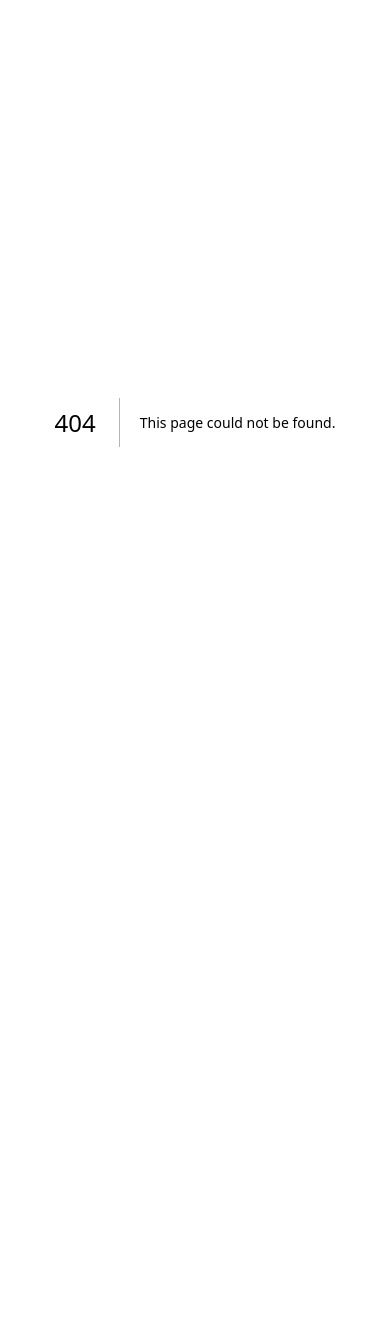
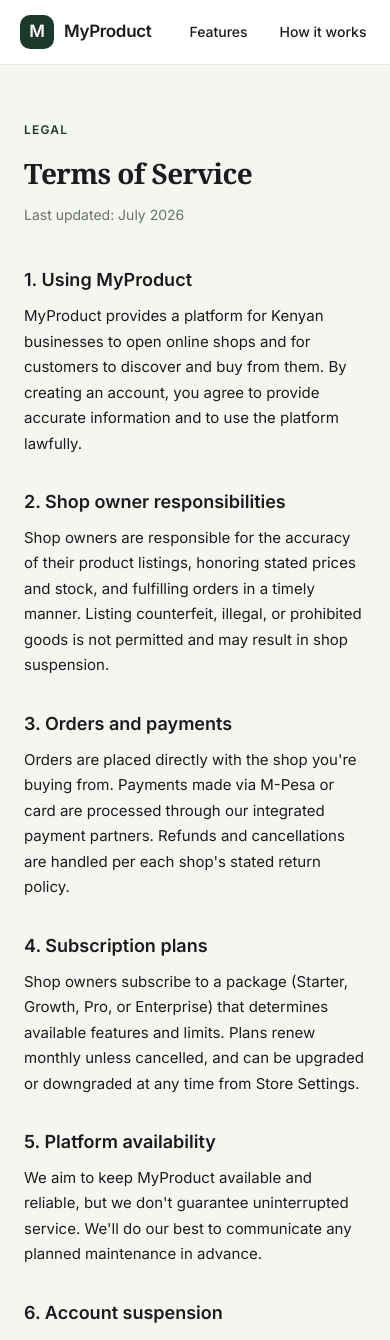
Before and after one commit to MyProduct-com/myproduct, a Next.js app: page /terms in a window 390 px wide. Before the commit this address had no page. Shown: the top 1340 px of the page. Before the commit the page ends 844 px from the top, so only its background shows below. Built offline with nearby package versions, Linux system fonts and the light colour scheme.

Commit message:
made the landing page footer responsive

```diff
--- /dev/null
+++ b/src/app/privacy/page.tsx
@@ -0,0 +1,66 @@
+"use client";
+import Nav from "@/landing/Nav";
+import Footer from "@/landing/Footer";
+import { C } from "@/landing/Constants";
+
+const SECTIONS: { title: string; body: string }[] = [
+  {
+    title: "1. Information we collect",
+    body: "When you create an account, open a shop, or place an order on MyProduct, we collect information such as your name, email address, phone number, delivery address, and payment details (processed securely via M-Pesa or our card processor — we never store raw card numbers). Shop owners additionally provide business details such as store name and product catalog data.",
+  },
+  {
+    title: "2. How we use your information",
+    body: "We use your information to operate the platform: processing orders and payments, enabling shops to fulfil deliveries, providing customer support, sending order and account notifications, and improving the product. We do not sell your personal data to third parties.",
+  },
+  {
+    title: "3. Sharing with sellers and partners",
+    body: "When you place an order, the relevant shop owner receives the information needed to fulfil it (name, delivery address, phone number, order contents). Payment processors and delivery partners receive only what they need to complete a transaction or delivery.",
+  },
+  {
+    title: "4. Data security",
+    body: "We use industry-standard measures — encrypted connections, hashed passwords, and access-controlled infrastructure — to protect your data. No system is 100% secure, and we encourage you to use a strong, unique password for your account.",
+  },
+  {
+    title: "5. Your rights",
+    body: "You can access, correct, or request deletion of your personal data at any time from your account settings, or by contacting us directly. Shop owners can export their store data on request.",
+  },
+  {
+    title: "6. Cookies",
+    body: "We use essential cookies to keep you signed in and remember your preferences (such as theme and sidebar settings). We do not use third-party advertising trackers.",
+  },
+  {
+    title: "7. Changes to this policy",
+    body: "We may update this policy as the platform evolves. Material changes will be communicated via email or an in-app notice before they take effect.",
+  },
+];
+
+export default function PrivacyPolicyPage() {
+  return (
+    <div style={{ fontFamily: "'Inter', system-ui, sans-serif", background: C.canvas, minHeight: "100vh" }}>
+      <Nav scrolled={true} />
+      <main style={{ maxWidth: 760, margin: "0 auto", padding: "120px 24px 80px" }}>
+        <p style={{ fontSize: 12, fontWeight: 700, color: C.action, textTransform: "uppercase", letterSpacing: "0.1em", marginBottom: 12 }}>
+          Legal
+        </p>
+        <h1 style={{ fontFamily: "'Playfair Display', Georgia, serif", fontSize: "clamp(28px, 4vw, 40px)", fontWeight: 700, color: C.ink, marginBottom: 8, letterSpacing: "-0.02em" }}>
+          Privacy Policy
+        </h1>
+        <p style={{ fontSize: 14, color: C.slate, marginBottom: 40 }}>Last updated: July 2026</p>
+
+        <div style={{ display: "flex", flexDirection: "column", gap: 32 }}>
+          {SECTIONS.map((s) => (
+            <div key={s.title}>
+              <h2 style={{ fontSize: 18, fontWeight: 700, color: C.ink, marginBottom: 8 }}>{s.title}</h2>
+              <p style={{ fontSize: 15, lineHeight: 1.7, color: C.charcoal }}>{s.body}</p>
+            </div>
+          ))}
+        </div>
+
+        <p style={{ fontSize: 14, color: C.slate, marginTop: 48 }}>
+          Questions about this policy? Reach us via the contact link in the footer below.
+        </p>
+      </main>
+      <Footer />
+    </div>
+  );
+}
--- /dev/null
+++ b/src/app/terms/page.tsx
@@ -0,0 +1,70 @@
+"use client";
+import Nav from "@/landing/Nav";
+import Footer from "@/landing/Footer";
+import { C } from "@/landing/Constants";
+
+const SECTIONS: { title: string; body: string }[] = [
+  {
+    title: "1. Using MyProduct",
+    body: "MyProduct provides a platform for Kenyan businesses to open online shops and for customers to discover and buy from them. By creating an account, you agree to provide accurate information and to use the platform lawfully.",
+  },
+  {
+    title: "2. Shop owner responsibilities",
+    body: "Shop owners are responsible for the accuracy of their product listings, honoring stated prices and stock, and fulfilling orders in a timely manner. Listing counterfeit, illegal, or prohibited goods is not permitted and may result in shop suspension.",
+  },
+  {
+    title: "3. Orders and payments",
+    body: "Orders are placed directly with the shop you're buying from. Payments made via M-Pesa or card are processed through our integrated payment partners. Refunds and cancellations are handled per each shop's stated return policy.",
+  },
+  {
+    title: "4. Subscription plans",
+    body: "Shop owners subscribe to a package (Starter, Growth, Pro, or Enterprise) that determines available features and limits. Plans renew monthly unless cancelled, and can be upgraded or downgraded at any time from Store Settings.",
+  },
+  {
+    title: "5. Platform availability",
+    body: "We aim to keep MyProduct available and reliable, but we don't guarantee uninterrupted service. We'll do our best to communicate any planned maintenance in advance.",
+  },
+  {
+    title: "6. Account suspension",
+    body: "We may suspend accounts that violate these terms, engage in fraudulent activity, or repeatedly fail to fulfil orders. Shop owners will be notified and given an opportunity to resolve issues where reasonable.",
+  },
+  {
+    title: "7. Limitation of liability",
+    body: "MyProduct facilitates transactions between shops and customers but is not a party to the sale itself. We are not liable for disputes over product quality, delivery delays, or other issues between a shop and its customers, though we'll assist in good faith where we can.",
+  },
+  {
+    title: "8. Changes to these terms",
+    body: "We may update these terms as the platform grows. Continued use of MyProduct after an update constitutes acceptance of the revised terms.",
+  },
+];
+
+export default function TermsOfServicePage() {
+  return (
+    <div style={{ fontFamily: "'Inter', system-ui, sans-serif", background: C.canvas, minHeight: "100vh" }}>
+      <Nav scrolled={true} />
+      <main style={{ maxWidth: 760, margin: "0 auto", padding: "120px 24px 80px" }}>
+        <p style={{ fontSize: 12, fontWeight: 700, color: C.action, textTransform: "uppercase", letterSpacing: "0.1em", marginBottom: 12 }}>
+          Legal
+        </p>
+        <h1 style={{ fontFamily: "'Playfair Display', Georgia, serif", fontSize: "clamp(28px, 4vw, 40px)", fontWeight: 700, color: C.ink, marginBottom: 8, letterSpacing: "-0.02em" }}>
+          Terms of Service
+        </h1>
+        <p style={{ fontSize: 14, color: C.slate, marginBottom: 40 }}>Last updated: July 2026</p>
+
+        <div style={{ display: "flex", flexDirection: "column", gap: 32 }}>
+          {SECTIONS.map((s) => (
+            <div key={s.title}>
+              <h2 style={{ fontSize: 18, fontWeight: 700, color: C.ink, marginBottom: 8 }}>{s.title}</h2>
+              <p style={{ fontSize: 15, lineHeight: 1.7, color: C.charcoal }}>{s.body}</p>
+            </div>
+          ))}
+        </div>
+
+        <p style={{ fontSize: 14, color: C.slate, marginTop: 48 }}>
+          Questions about these terms? Reach us via the contact link in the footer below.
+        </p>
+      </main>
+      <Footer />
+    </div>
+  );
+}
--- a/src/landing/Footer.tsx
+++ b/src/landing/Footer.tsx
@@ -31,37 +31,35 @@ const SOCIALS = [
 
 function Footer() {
   const COL_LINKS: Record<string, { label: string; href: string }[]> = {
-    "Platform": [
+    "Product": [
       { label: "Features", href: "#features" },
       { label: "Pricing", href: "#pricing" },
-      { label: "Marketplace", href: "#marketplace" },
       { label: "How it works", href: "#how-it-works" },
+      { label: "Discover Shops", href: "/market" },
     ],
-    "Accounts": [
+    "Get Started": [
       { label: "Sign up", href: "/auth/signup" },
       { label: "Log in", href: "/auth/login" },
-      { label: "Shop admin", href: "/shop_admin" },
-      { label: "Super admin", href: "/super_admin" },
     ],
     "Company": [
       { label: "About us", href: "#about" },
       { label: "Contact", href: "#contact" },
-      { label: "Privacy policy", href: "#" },
-      { label: "Terms of service", href: "#" },
+      { label: "Privacy policy", href: "/privacy" },
+      { label: "Terms of service", href: "/terms" },
     ],
   };
 
   return (
-    <footer style={{ background: C.ink, borderTop: "1px solid rgba(255,255,255,.07)", padding: "60px 24px 32px" }}>
+    <footer className="footer-pad" style={{ background: "#000000", borderTop: "1px solid rgba(255,255,255,.07)" }}>
       <div style={{ maxWidth: 1200, margin: "0 auto" }}>
-        <div style={{ display: "grid", gridTemplateColumns: "2fr 1fr 1fr 1fr", gap: 40, marginBottom: 48 }}>
+        <div className="footer-grid">
           {/* Brand */}
           <div>
             <div style={{ display: "flex", alignItems: "center", gap: 10, marginBottom: 16 }}>
               <div style={{ width: 36, height: 36, borderRadius: 10, background: `linear-gradient(135deg, ${C.forest}, ${C.action})`, display: "flex", alignItems: "center", justifyContent: "center", fontSize: 18, color: "#fff", fontWeight: 900 }}>M</div>
               <span style={{ fontWeight: 800, fontSize: 18, color: "#fff" }}>MyProduct</span>
             </div>
-            <p style={{ fontSize: 14, color: "rgba(255,255,255,.45)", lineHeight: 1.7, maxWidth: 280, margin: "0 0 20px" }}>
+            <p style={{ fontSize: 14, color: "#fff", lineHeight: 1.7, maxWidth: 280, margin: "0 0 20px" }}>
               Kenya's complete e-commerce platform for small and medium businesses. Launch your shop today.
             </p>
             <div style={{ display: "flex", gap: 10 }}>
@@ -82,12 +80,12 @@ function Footer() {
           {/* Link columns */}
           {Object.entries(COL_LINKS).map(([col, links]) => (
             <div key={col}>
-              <div style={{ fontSize: 11, fontWeight: 700, color: "rgba(255,255,255,.35)", textTransform: "uppercase", letterSpacing: "0.1em", marginBottom: 16 }}>{col}</div>
+              <div style={{ fontSize: 11, fontWeight: 700, color: "#fff", textTransform: "uppercase", letterSpacing: "0.1em", marginBottom: 16 }}>{col}</div>
               <div style={{ display: "flex", flexDirection: "column", gap: 10 }}>
                 {links.map(l => (
-                  <a key={l.label} href={l.href} style={{ fontSize: 14, color: "rgba(255,255,255,.55)", textDecoration: "none", transition: "color .15s" }}
-                    onMouseEnter={e => { (e.currentTarget as HTMLElement).style.color = "#fff"; }}
-                    onMouseLeave={e => { (e.currentTarget as HTMLElement).style.color = "rgba(255,255,255,.55)"; }}>
+                  <a key={l.label} href={l.href} style={{ fontSize: 14, color: "#fff", textDecoration: "none", transition: "transform .15s", display: "inline-block" }}
+                    onMouseEnter={e => { (e.currentTarget as HTMLElement).style.transform = "translateX(4px)"; }}
+                    onMouseLeave={e => { (e.currentTarget as HTMLElement).style.transform = "translateX(0)"; }}>
                     {l.label}
                   </a>
                 ))}
@@ -96,11 +94,11 @@ function Footer() {
           ))}
         </div>
 
-        <div style={{ borderTop: "1px solid rgba(255,255,255,.08)", paddingTop: 28, display: "flex", justifyContent: "space-between", alignItems: "center", flexWrap: "wrap", gap: 12 }}>
-          <span style={{ fontSize: 13, color: "rgba(255,255,255,.3)", display: "inline-flex", alignItems: "center", gap: 4 }}>© {new Date().getFullYear()} MyProduct. Built in Kenya <Flag style={{ width: 13, height: 13 }} /></span>
+        <div className="footer-bottom" style={{ borderTop: "1px solid rgba(255,255,255,.08)", paddingTop: 28 }}>
+          <span style={{ fontSize: 13, color: "#fff", display: "inline-flex", alignItems: "center", gap: 4 }}>© {new Date().getFullYear()} MyProduct. Built in Kenya <Flag style={{ width: 13, height: 13 }} /></span>
           <div style={{ display: "flex", gap: 6, alignItems: "center" }}>
             <div style={{ width: 8, height: 8, borderRadius: "50%", background: C.action, animation: "pulse 2s infinite" }} />
-            <span style={{ fontSize: 12, color: "rgba(255,255,255,.4)" }}>All systems operational</span>
+            <span style={{ fontSize: 12, color: "#fff" }}>All systems operational</span>
           </div>
         </div>
       </div>
--- a/src/landing/LandingPage.tsx
+++ b/src/landing/LandingPage.tsx
@@ -47,6 +47,20 @@ export default function LandingPage() {
           button.mobile-nav-toggle { display: flex !important; }
           div.mobile-nav-toggle { display: flex !important; }
         }
+
+        /* Footer — mobile-first: single column, then 2-up, then the full 4-up desktop layout */
+        .footer-pad { padding: 40px 20px 24px; }
+        .footer-grid { display: grid; grid-template-columns: 1fr; gap: 32px; margin-bottom: 32px; }
+        .footer-bottom { display: flex; flex-direction: column; align-items: flex-start; gap: 12px; }
+        @media (min-width: 640px) {
+          .footer-pad { padding: 52px 24px 28px; }
+          .footer-grid { grid-template-columns: 1fr 1fr; gap: 32px; margin-bottom: 40px; }
+          .footer-bottom { flex-direction: row; align-items: center; justify-content: space-between; flex-wrap: wrap; }
+        }
+        @media (min-width: 1024px) {
+          .footer-pad { padding: 60px 24px 32px; }
+          .footer-grid { grid-template-columns: 2fr 1fr 1fr 1fr; gap: 40px; margin-bottom: 48px; }
+        }
       `}</style>
       <div style={{ fontFamily: "'Inter', system-ui, sans-serif", background: C.canvas, color: C.charcoal, overflowX: "hidden" }}>
         <Nav scrolled={scrolled} />
```
